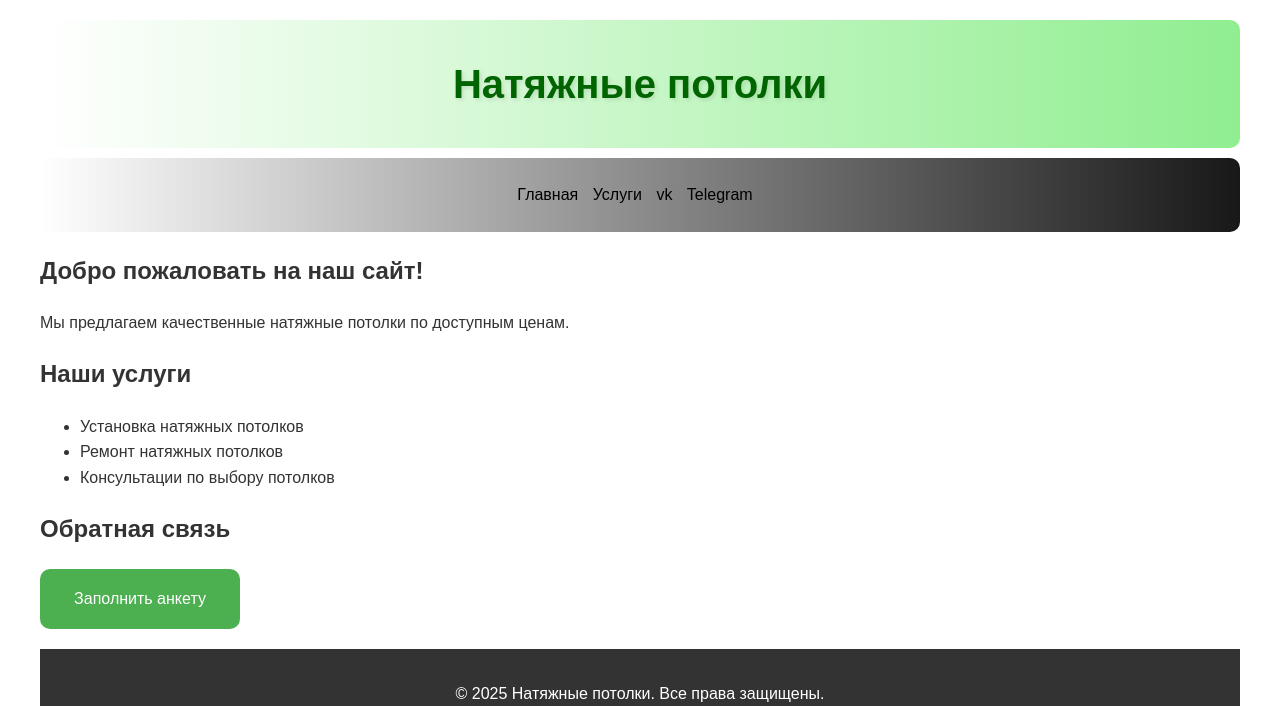
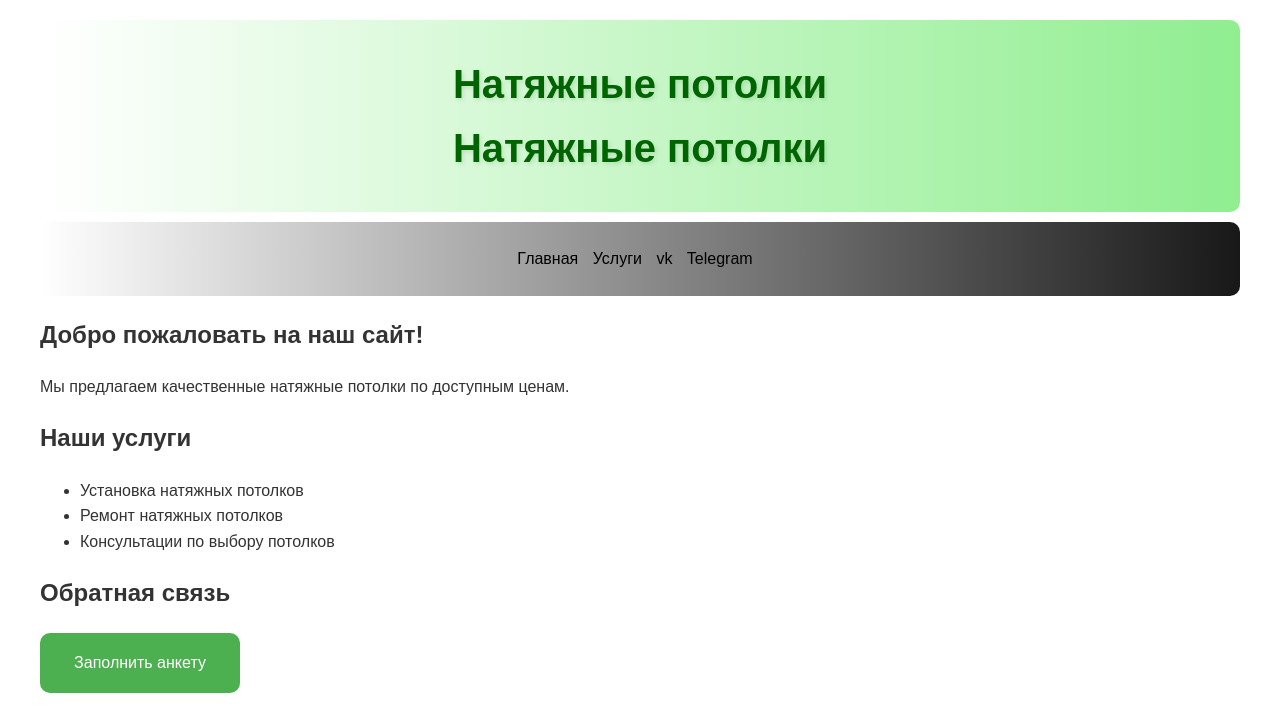
Before and after one commit to vitir0/ekopotolki24, a plain HTML site: page index.html in a window 1280 px wide. Shown: the top 706 px of the page. Drawn offline with Linux system fonts and the light colour scheme.

Commit message:
Update index.html

```diff
--- a/index.html
+++ b/index.html
@@ -151,6 +151,7 @@
 <body>
     <header>
         <h1>Натяжные потолки</h1>
+         <h1>Натяжные потолки</h1>
         </header>
 
     <nav>
```
